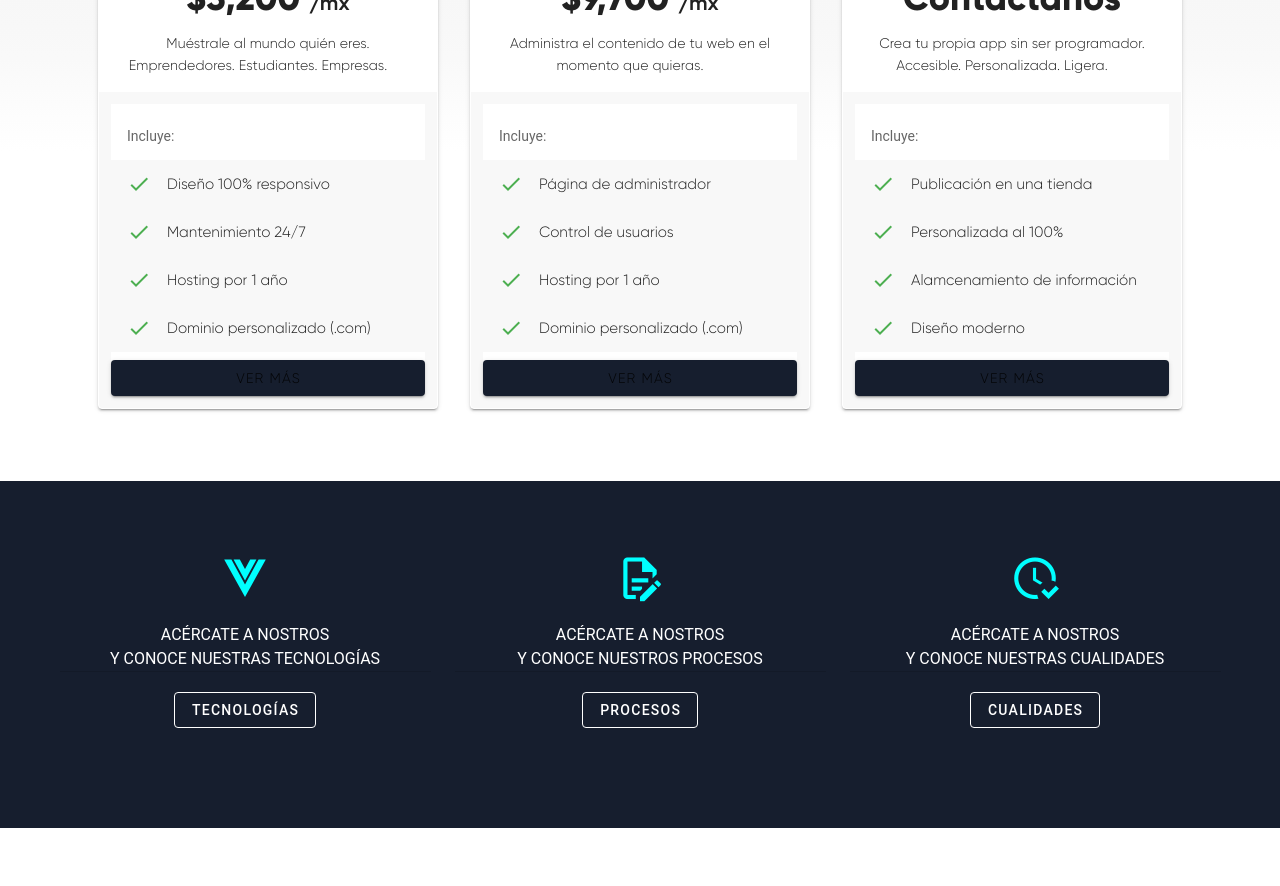
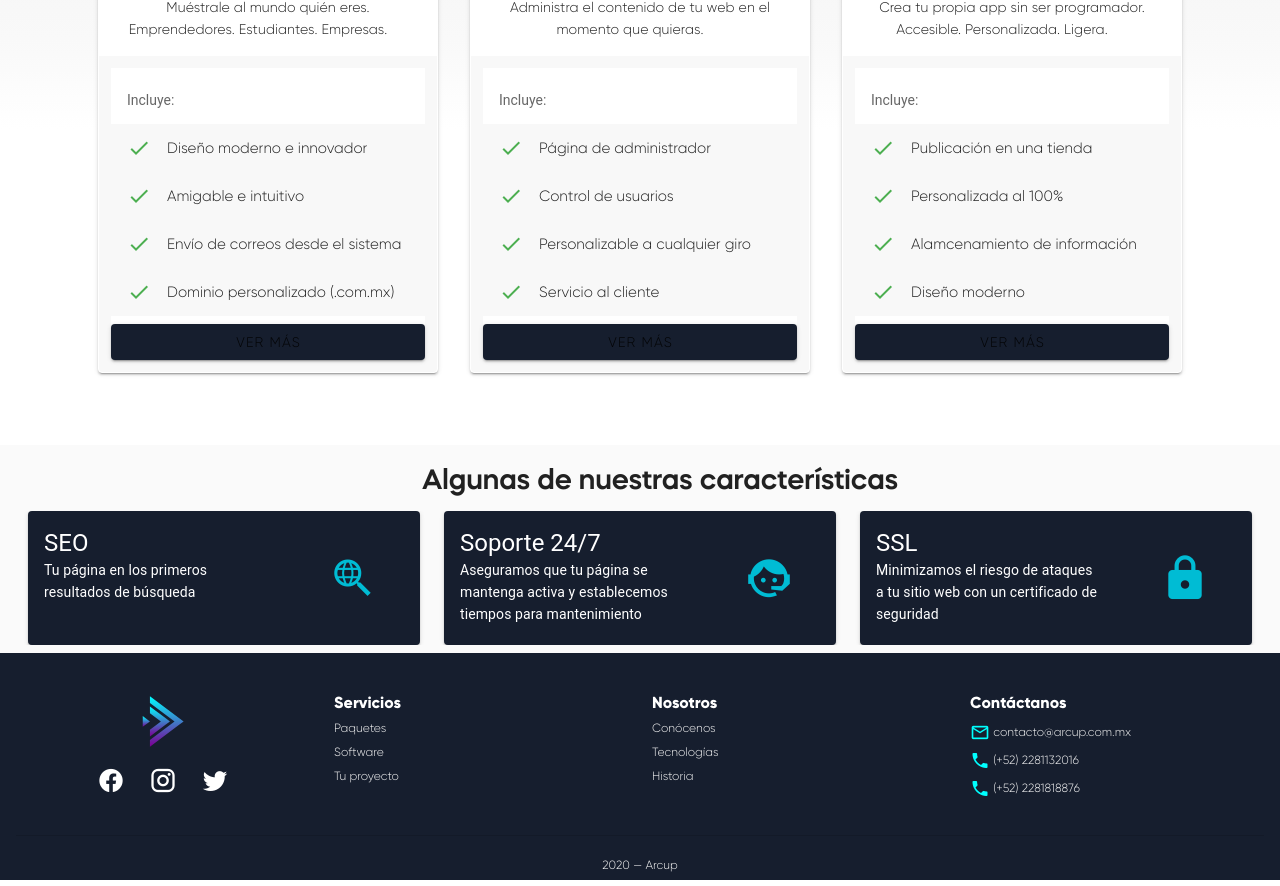
Before and after one commit to Arcup/Arcup-web, a Vue app in the folder arcup/: page / in a window 1280 px wide. Shown: the part 860-1746 px from the top of the page. Before the commit the page ends 1688 px from the top, so only its background shows below. Built offline with nearby package versions, Linux system fonts and the light colour scheme.

Commit message:
Revert "cambios"
This reverts commit d2aae9941fb030342aa46cf728e3018fc9fd9193.

```diff
--- a/arcup/src/components/BaseFooter.vue
+++ b/arcup/src/components/BaseFooter.vue
@@ -1,7 +1,113 @@
 <template>
   <div>
     <v-footer color="#161E2E">
-      <v-row>
+      <v-row class="mt-5">
+        <v-col class="arcup_contenido">
+          <div class="d-flex justify-center">
+            <router-link :to="{ name: 'Main' }" class="text-decoration-none">
+              <figure
+                class="justify-center arcup_contenido_icon"
+                @click="scrollTop"
+              ></figure>
+            </router-link>
+          </div>
+
+          <div class="d-flex justify-center mt-3">
+            <div v-for="(item, index) in redesSociales" :key="index">
+              <v-btn
+                target="_blank"
+                :href="item.href"
+                class="mx-4 white--text zoom-icon"
+                icon
+                width="20px"
+              >
+                <v-icon class="" color="whithe" size="28px">
+                  {{ item.icon }}
+                </v-icon>
+              </v-btn>
+            </div>
+          </div>
+        </v-col>
+        <v-col>
+          <div>
+            <div>
+              <a class="arcup_title_list" href="/">Servicios</a>
+            </div>
+            <div>
+              <a
+                class="arcup_subtitle_list"
+                v-for="(item, i) in servicios"
+                :key="i"
+                :href="item.to"
+                >{{ item.name }} <br
+              /></a>
+            </div>
+          </div>
+        </v-col>
+        <v-col>
+          <div>
+            <div>
+              <a class="arcup_title_list" href="/">Nosotros</a>
+            </div>
+            <div>
+              <a
+                class="arcup_subtitle_list"
+                v-for="(item, i) in nosotros"
+                :key="i"
+                :href="item.to"
+                >{{ item.name }} <br
+              /></a>
+            </div>
+          </div>
+        </v-col>
+        <v-col>
+          <div>
+            <div>
+              <a
+                class="arcup_title_list"
+                href="https://arcup.com.mx/contact"
+                color="white"
+                >Contáctanos</a
+              >
+            </div>
+            <div>
+              <div class="pb-3 arcup_subtitle_list">
+                <div  class="my-2">
+                  <v-icon size="20" color="#00FFFF"
+                    >mdi-email-outline</v-icon
+                  >
+                  contacto@arcup.com.mx
+                </div>
+                <div class="mb-2">
+                  <v-icon size="20" color="#00FFFF">mdi-phone</v-icon>
+                  (+52) 2281132016
+                </div>
+                <div>
+                  <v-icon size="20" color="#00FFFF">mdi-phone</v-icon>
+                  (+52) 2281818876
+                </div>
+              </div>
+            </div>
+          </div>
+        </v-col>
+        <v-col
+          class="justify-center"
+          cols="12"
+          sm="12"
+          md="12"
+          lg="12"
+          xl="12"
+        >
+        <v-divider class="mb-5"></v-divider>
+        <div class="arcup_subtitle_list text-center">
+          <span> {{ new Date().getFullYear() }} </span> —
+            <span >Arcup</span>
+        </div>
+
+        </v-col>
+      </v-row>
+
+      <!--<v-row>
         <v-col class="ma-0 pa-0" cols="12" sm="12" md="12" lg="12" xl="12">
           <v-card-text class="ma-0 d-flex justify-center pr-0">
             <router-link class="zoom-logo" :to="{ name: 'Main' }">
@@ -70,7 +176,7 @@
             <span class="fontFooter">Arcup</span>
           </v-card-text>
         </v-col>
-      </v-row>
+      </v-row>-->
     </v-footer>
   </div>
 </template>
@@ -97,6 +203,34 @@ export default {
           href: "https://twitter.com/arcupdev",
         },
       ],
+      servicios: [
+        {
+          name: "Paquetes",
+          to: "https://arcup.com.mx/package",
+        },
+        {
+          name: "Software",
+          to: "https://arcup.com.mx/software",
+        },
+        {
+          name: "Tu proyecto",
+          to: "https://arcup.com.mx/yourproject",
+        },
+      ],
+      nosotros: [
+        {
+          name: "Conócenos",
+          to: "https://arcup.com.mx/about",
+        },
+        {
+          name: "Tecnologías",
+          to: "https://arcup.com.mx/technology",
+        },
+        {
+          name: "Historia",
+          to: "https://arcup.com.mx/story",
+        },
+      ],
     };
   },
   methods: {
@@ -106,7 +240,7 @@ export default {
   },
 };
 </script>
-<style lang='css'>
+<style lang='css' scoped>
 h5 {
   color: #00ffff;
   font-family: GilroyLight;
@@ -121,6 +255,27 @@ h5 {
   color: white;
   font-size: 12px;
 }
+.arcup_contenido_icon {
+  background-image: url("../assets/formaLogo-Arcup.svg");
+  width: 100px;
+  height: 60px;
+  background-size: contain;
+  background-repeat: no-repeat;
+  background-position: center;
+}
+.arcup_title_list {
+  font-family: GilroyBold;
+  font-size: 16px;
+  color: white;
+}
+.arcup_subtitle_list {
+  font-family: GilroyLight;
+  font-size: 12px;
+  color: whitesmoke;
+}
+a {
+  text-decoration: none;
+}
 .zoom-logo :hover {
   transition-duration: 0.5s;
   transform: scale(1.4);
@@ -133,4 +288,12 @@ h5 {
   font-family: GilroyLight;
   font-size: 16px;
 }
+.icon__arcup-no-mobile {
+  background-image: url("../assets/formaLogo-Arcup.svg");
+  width: 20px;
+  height: 43px;
+  background-size: contain;
+  background-repeat: no-repeat;
+  background-position: center;
+}
 </style>
--- a/arcup/src/views/About.vue
+++ b/arcup/src/views/About.vue
@@ -1,10 +1,14 @@
 <template>
   <div>
     <base-header></base-header>
-
     <div>
-      <v-carousel cycle  show-arrows-on-hover height="400" >
-        <v-carousel-item class="grey darken-4" v-for="(item, i) in items" :key="i" :src="item.src">
+      <v-carousel cycle show-arrows-on-hover height="400">
+        <v-carousel-item
+          class="grey darken-4"
+          v-for="(item, i) in items"
+          :key="i"
+          :src="item.src"
+        >
           <div class="height text-center pl-6 pr-6">
             <v-row>
               <v-col cols="12" md="6" sm="6" xs="12" class="pt-5">
@@ -36,10 +40,10 @@
     <div class="text-center pa-10 background-gray">
       <v-icon size="50" color="cyan">mdi-account-group </v-icon>
 
-        <h1 class="font__main-alter">CONÓCENOS</h1>
-        <v-card flat height="3" color="cyan" width="300" class="mx-auto"></v-card>
-        Conoce nuestros valores y motivaciones
-      </div>
+      <h1 class="font__main-alter">CONÓCENOS</h1>
+      <v-card flat height="3" color="cyan" width="300" class="mx-auto"></v-card>
+      Conoce nuestros valores y motivaciones
+    </div>
     <v-container>
       <v-row>
         <v-col cols="12" md="6" sm="6">
@@ -47,11 +51,9 @@
 
           <v-card-text class="text--primary">
             <div class="text-justify text-card padding-button">
-              Desarrollar y diseñar software de calidad basado en las nuevas
-              tendencias tecnológicas, utilizando herramientas modernas y
-              haciendo énfasis en la completitud de los requerimientos del
-              cliente, superando así, las expectativas del producto
-              desarrollado.
+              Analizar, diseñar y desarrollar productos de software innovadores
+              en el mercado, guiados por procesos documentados y adaptando
+              dichos procesos en el camino.
             </div>
           </v-card-text>
 
@@ -70,24 +72,24 @@
 
           <v-card-text class="text--primary">
             <div class="text-card">
-              <v-icon color="cyan"> mdi-check </v-icon> Responsabilidad
-            </div>
-            <div class="text-card">
               <v-icon color="cyan"> mdi-check </v-icon> Honestidad
             </div>
             <div class="text-card">
-              <v-icon color="cyan"> mdi-check </v-icon> Competitividad
+              <v-icon color="cyan"> mdi-check </v-icon> Calidad
             </div>
             <div class="text-card">
-              <v-icon color="cyan"> mdi-check </v-icon> Superar expectativas
+              <v-icon color="cyan"> mdi-check </v-icon> Innovación
+            </div>
+            <div class="text-card">
+              <v-icon color="cyan"> mdi-check </v-icon> Dedicación
             </div>
             <div class="text-card padding-button">
-              <v-icon color="cyan"> mdi-check </v-icon> Innovación
+              <v-icon color="cyan"> mdi-check </v-icon> Eficacia
             </div>
           </v-card-text>
         </v-col>
 
-        <v-col cols="12" md="6" sm="6" >
+        <v-col cols="12" md="6" sm="6">
           <v-card class="mx-auto">
             <v-img
               class="white--text align-end"
@@ -102,9 +104,8 @@
 
           <v-card-text class="text--primary">
             <div class="text-justify text-card padding-button">
-              Consolidarnos como una empresa moderna de desarrollo de software
-              en México, implementando metodologías de trabajo que ayuden a
-              mejorar nuestros procesos de producción.
+              Tener una estructura empresarial sólida para agilizar procesos y
+              continuar desarrollando productos de utilidad para la población.
             </div>
           </v-card-text>
           <div class="card"></div>
@@ -113,7 +114,7 @@
             <v-img
               class="white--text align-end"
               height="190px"
-              src="https://cdn.pixabay.com/photo/2015/01/08/18/26/write-593333_960_720.jpg"
+              src="https://cdn.pixabay.com/photo/2015/01/09/11/09/startup-594091_1280.jpg"
             >
             </v-img>
           </v-card>
@@ -181,7 +182,8 @@ export default {
       meta: [
         {
           name: "description",
-          content: "Conoce nuestro equipo de trabajo, nuestros valores y nuestras metas. Conoce nuestra visión y misión como empresa de desarrollo de software.",
+          content:
+            "Conoce nuestro equipo de trabajo, nuestros valores y nuestras metas. Conoce nuestra visión y misión como empresa de desarrollo de software.",
         },
       ],
     };
--- a/arcup/src/views/Main.vue
+++ b/arcup/src/views/Main.vue
@@ -2,7 +2,6 @@
   <div>
     <preloader></preloader>
     <base-header></base-header>
-
 
     <div class="container__deep" id="containerDeep">
       <v-row no-gutters>
@@ -24,7 +23,7 @@
           </v-carousel>
         </v-col>
       </v-row>
-      <v-container v-show="isMobile" class="container__description">
+      <v-container v-show="isMobile" class="container__description_mobile">
         <v-col md="6" sm="12" xs="12">
           <v-col class="white--text">
             <h1 class="font__main-alter-xs">
@@ -103,12 +102,12 @@
                   <div class="subtitle-1 font-weight-thin pt-0 mt-0">
                     {{ item.pages }}
                   </div>
-                  <div
+                  <!--<div
                     class="subtitle-1 font-weight-thin pt-0 mt-0 font-paquete"
                   >
                     Encuentra este paquete desde:
-                  </div>
-                  <v-card-text class="mt-4">
+                  </div>-->
+                  <v-card-text class="mt-2">
                     <p class="fontPrice">
                       {{ item.price }}
                       <span class="fontPriceMx">{{ item.typePrice }}</span>
@@ -151,71 +150,77 @@
           </v-hover>
         </v-row>
       </div>
-      <div class="container__description text-center pt-15 pb-15">
-        <v-container class="pb-10">
-          <v-row>
-            <v-col cols="12" md="4" sm="12">
-              <v-icon class="pb-5" size="50" color="#00ffff"> mdi-vuejs</v-icon
-              ><br />
-              <span aria-setsize="50" class="white-button pb-5">
-                ACÉRCATE A NOSTROS<br />
-              </span>
-              <span class="white-button">
-                Y CONOCE NUESTRAS TECNOLOGÍAS <br />
-              </span>
-              <v-divider class="pb-5"></v-divider>
-              <router-link
-                :to="{ name: 'Technology' }"
-                class="text-decoration-none"
+      <div class="container__description pt-2 pb-2">
+        <div class="text-center">
+          <h1 class="font_items ml-10 my-2">
+            Algunas de nuestras características
+          </h1>
+        </div>
+
+        <v-carousel cycle hide-delimiters :show-arrows="false" height="auto">
+          <v-carousel-item>
+            <v-row class="mx-4">
+              <v-col
+                cols="12"
+                md="4"
+                sm="12"
+                v-for="(item, i) in firstPerformance"
+                :key="i"
               >
-                <v-btn outlined color="white" @click="scrollTop"
-                  >TECNOLOGÍAS</v-btn
-                >
-              </router-link>
-            </v-col>
-            <v-col cols="12" md="4" sm="12">
-              <v-icon class="pb-5" size="50" color="#00ffff">
-                mdi-file-document-edit-outline</v-icon
-              ><br />
-              <span aria-setsize="50" class="white-button pb-5">
-                ACÉRCATE A NOSTROS<br />
-              </span>
-              <span class="white-button">
-                Y CONOCE NUESTROS PROCESOS <br />
-              </span>
-              <v-divider class="pb-5"></v-divider>
-              <router-link
-                :to="{ name: 'Software' }"
-                class="text-decoration-none"
+                <v-card color="#161e2eff" dark>
+                  <div class="d-flex flex-no-wrap justify-space-between">
+                    <div>
+                      <v-card-title
+                        class="headline"
+                        v-text="item.name"
+                      ></v-card-title>
+
+                      <v-card-subtitle
+                        v-text="item.description"
+                      ></v-card-subtitle>
+                    </div>
+
+                    <v-avatar class="ma-3" size="110" tile>
+                      <v-icon size="50" color="cyan">{{ item.icon }}</v-icon>
+                    </v-avatar>
+                  </div>
+                </v-card>
+              </v-col>
+            </v-row>
+          </v-carousel-item>
+          <v-carousel-item>
+            <v-row class="mx-4">
+              <v-col
+                cols="12"
+                md="4"
+                sm="12"
+                v-for="(item, i) in secondPerformance"
+                :key="i"
               >
-                <v-btn outlined color="white" @click="scrollTop"
-                  >PROCESOS</v-btn
-                >
-              </router-link>
-            </v-col>
-            <v-col cols="12" md="4" sm="12">
-              <v-icon class="pb-5" size="50" color="#00ffff">
-                mdi-clock-check-outline</v-icon
-              ><br />
-              <span aria-setsize="50" class="white-button pb-5">
-                ACÉRCATE A NOSTROS<br />
-              </span>
-              <span class="white-button">
-                Y CONOCE NUESTRAS CUALIDADES <br />
-              </span>
-              <v-divider class="pb-5"></v-divider>
-              <router-link
-                :to="{ name: 'YourProject' }"
-                class="text-decoration-none"
-              >
-                <v-btn outlined color="white" @click="scrollTop"
-                  >CUALIDADES</v-btn
-                >
-              </router-link>
-            </v-col>
-          </v-row>
-        </v-container>
+                <v-card color="#161e2eff" dark>
+                  <div class="d-flex flex-no-wrap justify-space-between">
+                    <div>
+                      <v-card-title
+                        class="headline"
+                        v-text="item.name"
+                      ></v-card-title>
+
+                      <v-card-subtitle
+                        v-text="item.description"
+                      ></v-card-subtitle>
+                    </div>
+
+                    <v-avatar class="ma-3" size="110" tile>
+                      <v-icon size="50" color="cyan">{{ item.icon }}</v-icon>
+                    </v-avatar>
+                  </div>
+                </v-card>
+              </v-col>
+            </v-row>
+          </v-carousel-item>
+        </v-carousel>
       </div>
+      <base-footer></base-footer>
     </div>
 
     <div class="container__angle" v-show="!isMobile">
@@ -254,12 +259,15 @@
         </v-col>
       </v-col>
     </div>
+
   </div>
 </template>
 <script>
 //  Adding components to use insade Main component
 import BaseHeader from "@/components/BaseHeader.vue";
 import Preloader from "@/components/Preloader.vue";
+import BaseFooter from "@/components/BaseFooter.vue";
+
 
 //  Adding image to Carousel resolution: md, lg, xl
 import imgMonitorProject from "../assets/carousel-images/carousel-project.png";
@@ -324,32 +332,32 @@ export default {
       itemsPaquetes: [
         {
           name: "Informativo",
-          price: "$3,200",
-          typePrice: "/mx",
+          price: "Single Page",
+          typePrice: "",
           icon: "mdi-information-outline",
-          pages: "De 3 a 5 páginas",
+          pages: "Completamente personalizado",
           description:
             "Muéstrale al mundo quién eres. Emprendedores. Estudiantes. Empresas.",
           advantages: [
-            "Diseño 100% responsivo",
-            "Mantenimiento 24/7",
-            "Hosting por 1 año",
-            "Dominio personalizado (.com)",
+            "Diseño moderno e innovador",
+            "Amigable e intuitivo",
+            "Envío de correos desde el sistema",
+            "Dominio personalizado (.com.mx)",
           ],
         },
         {
           name: "Administrable",
-          price: "$9,700",
-          typePrice: "/mx",
+          price: "CMS System",
+          typePrice: "",
           icon: "mdi-cog-outline",
-          pages: "De 6 a 12 páginas",
+          pages: "Sistema web y sistema administrador",
           description:
             "Administra el contenido de tu web en el momento que quieras.",
           advantages: [
             "Página de administrador",
             "Control de usuarios",
-            "Hosting por 1 año",
-            "Dominio personalizado (.com)",
+            "Personalizable a cualquier giro",
+            "Servicio al cliente",
           ],
         },
         {
@@ -366,6 +374,45 @@ export default {
             "Alamcenamiento de información",
             "Diseño moderno",
           ],
+        },
+      ],
+      firstPerformance: [
+        {
+          name: "SEO",
+          description: "Tu página en los primeros resultados de búsqueda",
+          icon: "mdi-search-web",
+        },
+        {
+          name: "Soporte 24/7",
+          description:
+            "Aseguramos que tu página se mantenga activa y establecemos tiempos para mantenimiento",
+          icon: "mdi-face-agent",
+        },
+        {
+          name: "SSL",
+          description:
+            "Minimizamos el riesgo de ataques a tu sitio web con un certificado de seguridad",
+          icon: "mdi-lock",
+        },
+      ],
+      secondPerformance: [
+        {
+          name: "Diseño UX",
+          description:
+            "Garantizamos un sitio web intuitivo y adaptado a tu público",
+          icon: "mdi-lightbulb-on-outline",
+        },
+        {
+          name: "Responsivo",
+          description:
+            "¡Todo en uno! implementamos diseños adaptables a dispositivos móviles",
+          icon: "mdi-monitor-cellphone",
+        },
+        {
+          name: "Servidor dedicado",
+          description:
+            "Centralizamos tu información en nuestro servidor dedicado asegurando la confidencialidad",
+          icon: "mdi-server",
         },
       ],
     };
@@ -422,7 +469,8 @@ export default {
       meta: [
         {
           name: "description",
-          content: "Arcup | Construimos software de calidad a la medida, creamos tu proyecto y se lo mostramos al MUNDO. Desarrollamos tu página web o apliación móvil.",
+          content:
+            "Arcup | Construimos software de calidad a la medida, creamos tu proyecto y se lo mostramos al MUNDO. Desarrollamos tu página web o apliación móvil.",
         },
       ],
     };
@@ -430,10 +478,10 @@ export default {
   components: {
     BaseHeader,
     Preloader,
+    BaseFooter
   },
 };
 </script>
-    Preloadeript>
 <style lang='css' scoped>
 .v-card {
   transition: opacity 0.4s ease-in-out;
@@ -445,6 +493,9 @@ export default {
   z-index: 1;
 }
 .container__description {
+  background-color: #fafafa;
+}
+.container__description_mobile {
   background-color: #161e2eff;
 }
 .container__cards {
@@ -528,6 +579,10 @@ export default {
   font-family: Mazzard;
   font-size: 20px;
 }
+.font_items {
+  font-family: Mazzard;
+  font-size: 28px;
+}
 .pointer {
   cursor: pointer;
 }
```
Also changed, not shown: arcup/src/assets/items-arcup/caracteristicas.jpg (added).
